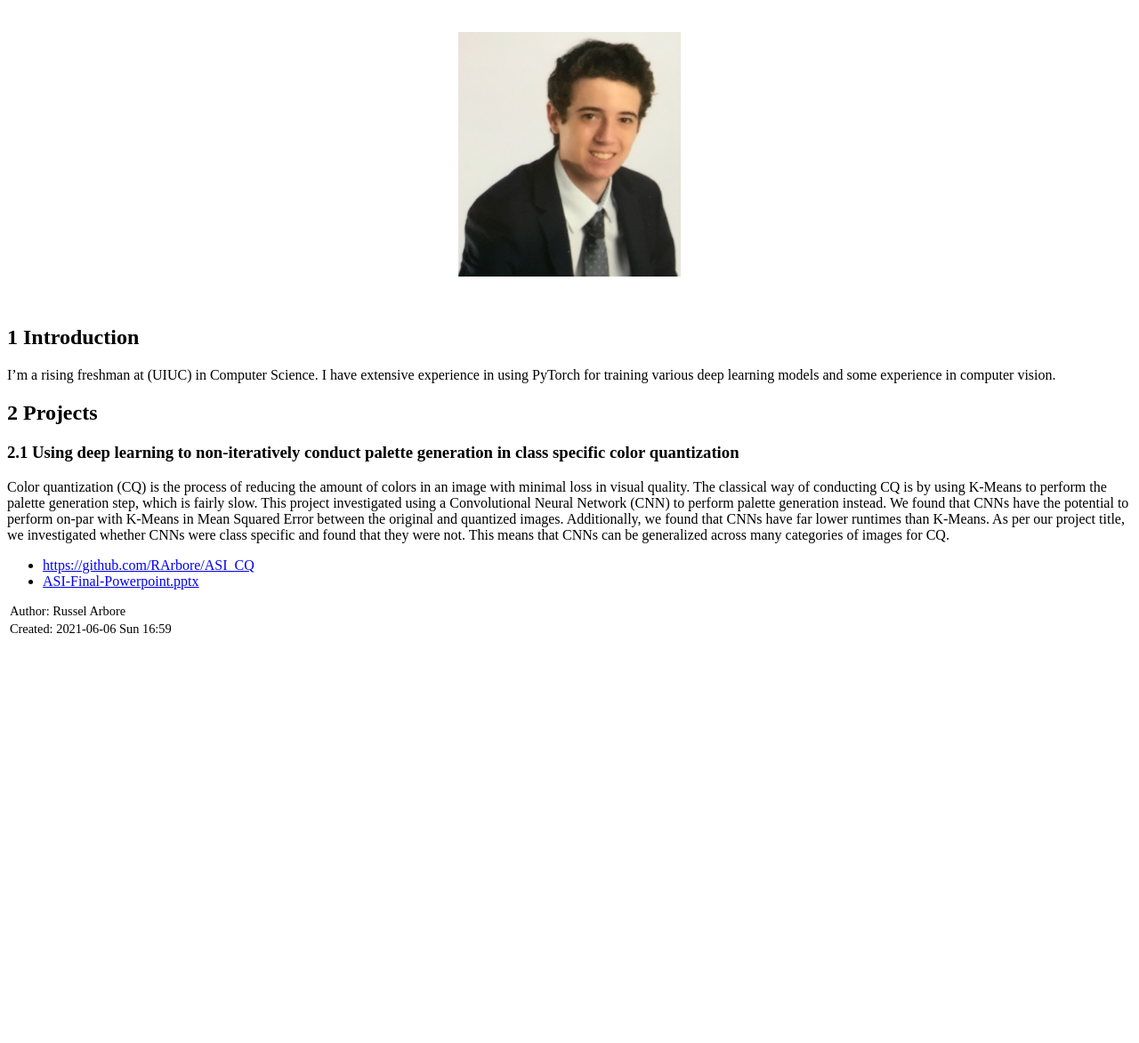
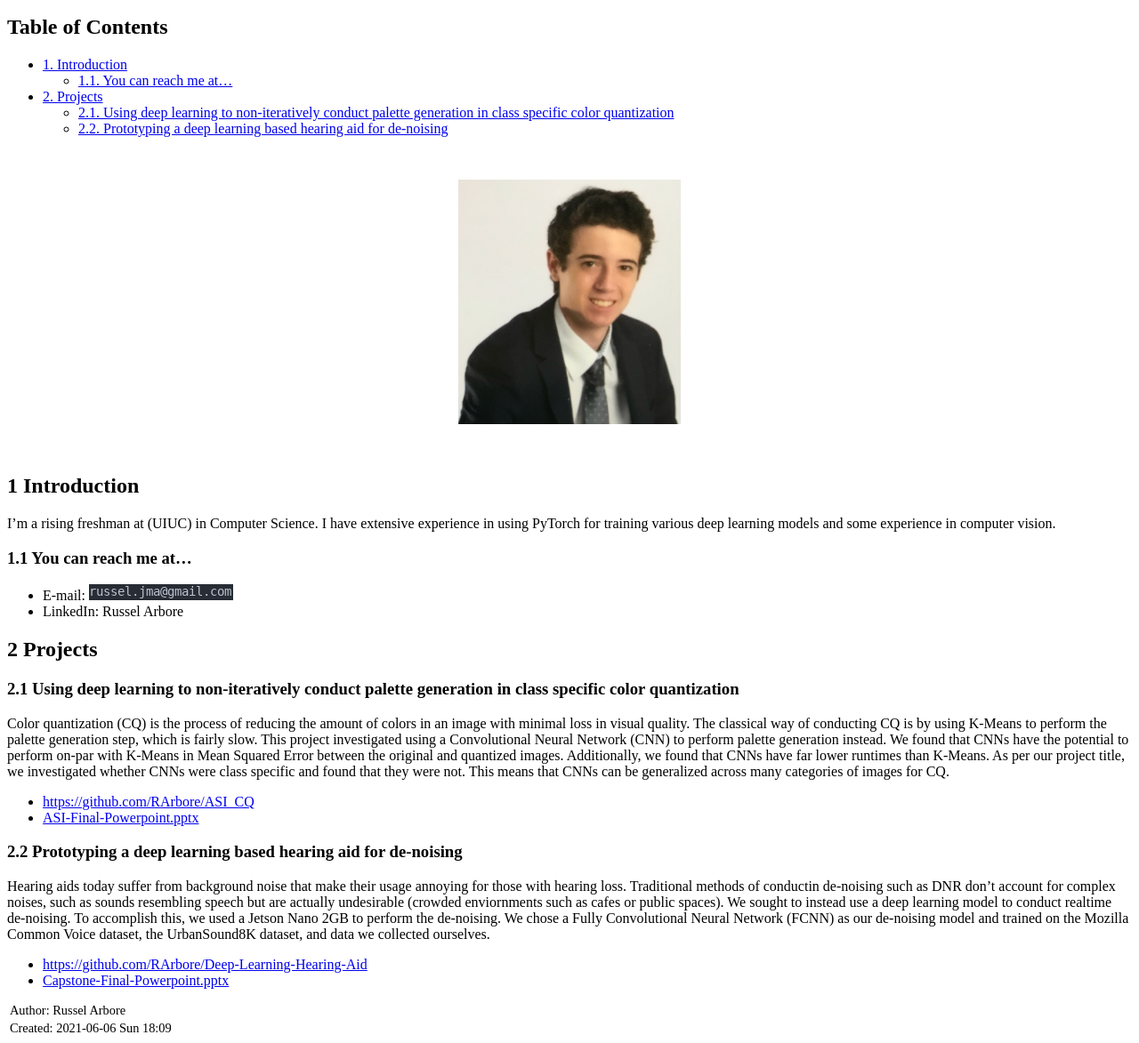
Before and after one commit to RArbore/russel-website, a plain HTML site: page index.html in a window 1280 px wide. Shown: the part 61-1234 px from the top of the page at 89% size. Before the commit the page ends 800 px from the top, so only its background shows below. Drawn offline with Linux system fonts and the light colour scheme.

Commit message:
Added capstone project + contact info

```diff
--- a/index.html
+++ b/index.html
@@ -3,7 +3,7 @@
 "http://www.w3.org/TR/xhtml1/DTD/xhtml1-strict.dtd">
 <html xmlns="http://www.w3.org/1999/xhtml" lang="en" xml:lang="en">
 <head>
-<!-- 2021-06-06 Sun 16:59 -->
+<!-- 2021-06-06 Sun 18:09 -->
 <meta http-equiv="Content-Type" content="text/html;charset=utf-8" />
 <meta name="viewport" content="width=device-width, initial-scale=1" />
 <title>Russel Arbore's Page</title>
@@ -220,26 +220,53 @@
 <body>
 <div id="content">
 <h1 class="title">Russel Arbore&rsquo;s Page</h1>
+<div id="table-of-contents">
+<h2>Table of Contents</h2>
+<div id="text-table-of-contents">
+<ul>
+<li><a href="#orgdbd6340">1. Introduction</a>
+<ul>
+<li><a href="#orgaeb9ddb">1.1. You can reach me at&#x2026;</a></li>
+</ul>
+</li>
+<li><a href="#org0340ba7">2. Projects</a>
+<ul>
+<li><a href="#orga10104e">2.1. Using deep learning to non-iteratively conduct palette generation in class specific color quantization</a></li>
+<li><a href="#org83199b0">2.2. Prototyping a deep learning based hearing aid for de-noising</a></li>
+</ul>
+</li>
+</ul>
+</div>
+</div>
 
-<div id="org6b56aa1" class="figure">
+<div id="org0dd02d5" class="figure">
 <p><img src="portrait.png" alt="portrait.png" width="250px" />
 </p>
 </div>
 
-<div id="outline-container-orgb89f681" class="outline-2">
-<h2 id="orgb89f681"><span class="section-number-2">1</span> Introduction</h2>
+<div id="outline-container-orgdbd6340" class="outline-2">
+<h2 id="orgdbd6340"><span class="section-number-2">1</span> Introduction</h2>
 <div class="outline-text-2" id="text-1">
 <p>
 I&rsquo;m a rising freshman at (UIUC) in Computer Science. I have extensive experience in using PyTorch for training various deep learning models and some experience in computer vision.
 </p>
 </div>
+<div id="outline-container-orgaeb9ddb" class="outline-3">
+<h3 id="orgaeb9ddb"><span class="section-number-3">1.1</span> You can reach me at&#x2026;</h3>
+<div class="outline-text-3" id="text-1-1">
+<ul class="org-ul">
+<li>E-mail: <img src="email.png" alt="email.png" /></li>
+<li>LinkedIn: Russel Arbore</li>
+</ul>
 </div>
-<div id="outline-container-orge1cc5c5" class="outline-2">
-<h2 id="orge1cc5c5"><span class="section-number-2">2</span> Projects</h2>
+</div>
+</div>
+<div id="outline-container-org0340ba7" class="outline-2">
+<h2 id="org0340ba7"><span class="section-number-2">2</span> Projects</h2>
 <div class="outline-text-2" id="text-2">
 </div>
-<div id="outline-container-org2c10ef6" class="outline-3">
-<h3 id="org2c10ef6"><span class="section-number-3">2.1</span> Using deep learning to non-iteratively conduct palette generation in class specific color quantization</h3>
+<div id="outline-container-orga10104e" class="outline-3">
+<h3 id="orga10104e"><span class="section-number-3">2.1</span> Using deep learning to non-iteratively conduct palette generation in class specific color quantization</h3>
 <div class="outline-text-3" id="text-2-1">
 <p>
 Color quantization (CQ) is the process of reducing the amount of colors in an image with minimal loss in visual quality. The classical way of conducting CQ is by using K-Means to perform the palette generation step, which is fairly slow. This project investigated using a Convolutional Neural Network (CNN) to perform palette generation instead. We found that CNNs have the potential to perform on-par with K-Means in Mean Squared Error between the original and quantized images. Additionally, we found that CNNs have far lower runtimes than K-Means. As per our project title, we investigated whether CNNs were class specific and found that they were not. This means that CNNs can be generalized across many categories of images for CQ.
@@ -250,11 +277,23 @@ Color quantization (CQ) is the process of reducing the amount of colors in an im
 </ul>
 </div>
 </div>
+<div id="outline-container-org83199b0" class="outline-3">
+<h3 id="org83199b0"><span class="section-number-3">2.2</span> Prototyping a deep learning based hearing aid for de-noising</h3>
+<div class="outline-text-3" id="text-2-2">
+<p>
+Hearing aids today suffer from background noise that make their usage annoying for those with hearing loss. Traditional methods of conductin de-noising such as DNR don&rsquo;t account for complex noises, such as sounds resembling speech but are actually undesirable (crowded enviornments such as cafes or public spaces). We sought to instead use a deep learning model to conduct realtime de-noising. To accomplish this, we used a Jetson Nano 2GB to perform the de-noising. We chose a Fully Convolutional Neural Network (FCNN) as our de-noising model and trained on the Mozilla Common Voice dataset, the UrbanSound8K dataset, and data we collected ourselves.
+</p>
+<ul class="org-ul">
+<li><a href="https://github.com/RArbore/Deep-Learning-Hearing-Aid">https://github.com/RArbore/Deep-Learning-Hearing-Aid</a></li>
+<li><a href="Capstone-Final-Powerpoint.pptx">Capstone-Final-Powerpoint.pptx</a></li>
+</ul>
+</div>
+</div>
 </div>
 </div>
 <div id="postamble" class="status">
 <p class="author">Author: Russel Arbore</p>
-<p class="date">Created: 2021-06-06 Sun 16:59</p>
+<p class="date">Created: 2021-06-06 Sun 18:09</p>
 </div>
 </body>
 </html>
```
Also changed, not shown: email.png (added), 2 other files.
